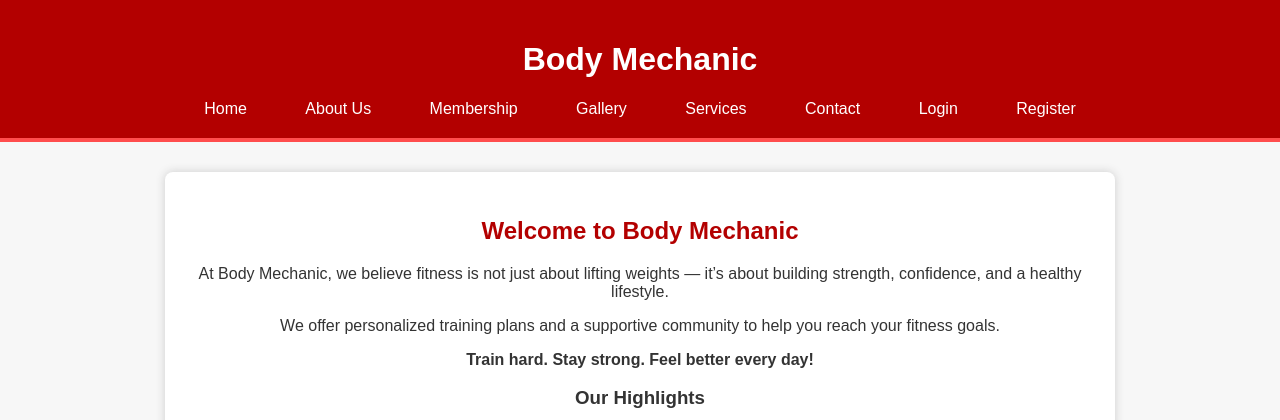
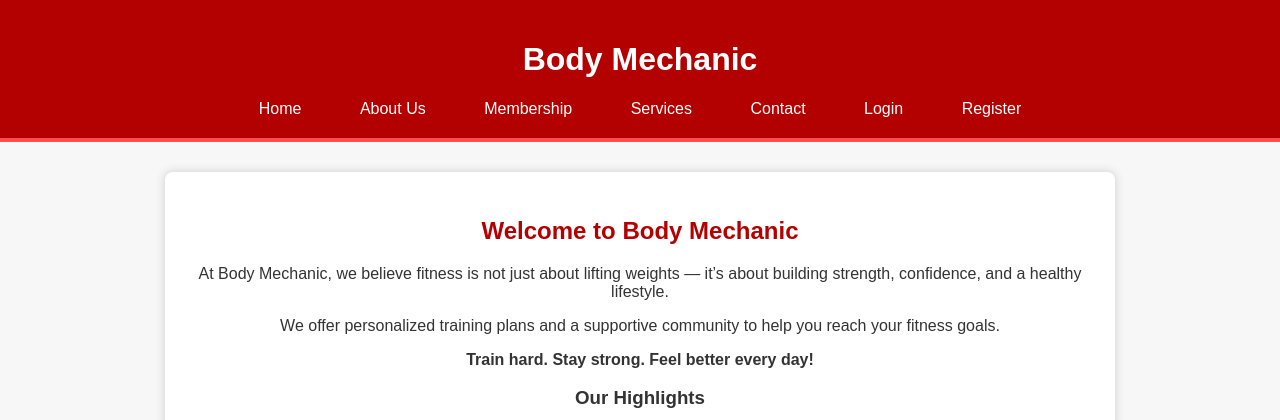
Before and after one commit to Shayanzia/Gym-Management, a Flask app: page / in a window 1280 px wide. Shown: the top 420 px of the page. Run offline with Flask 3, Linux system fonts and the light colour scheme.

Commit message:
Remove Gallery link from navigation
Removed the Gallery link from the navigation.

```diff
--- a/templates/index.html
+++ b/templates/index.html
@@ -13,7 +13,6 @@
             <a href="{{ url_for('home') }}">Home</a>
             <a href="{{ url_for('about') }}">About Us</a>
             <a href="{{ url_for('membership') }}">Membership</a>
-            <a href="{{ url_for('gallery') }}">Gallery</a>
             <a href="{{ url_for('service') }}">Services</a>
             <a href="{{ url_for('contact') }}">Contact</a>
             <a href="{{ url_for('login') }}">Login</a>
```
